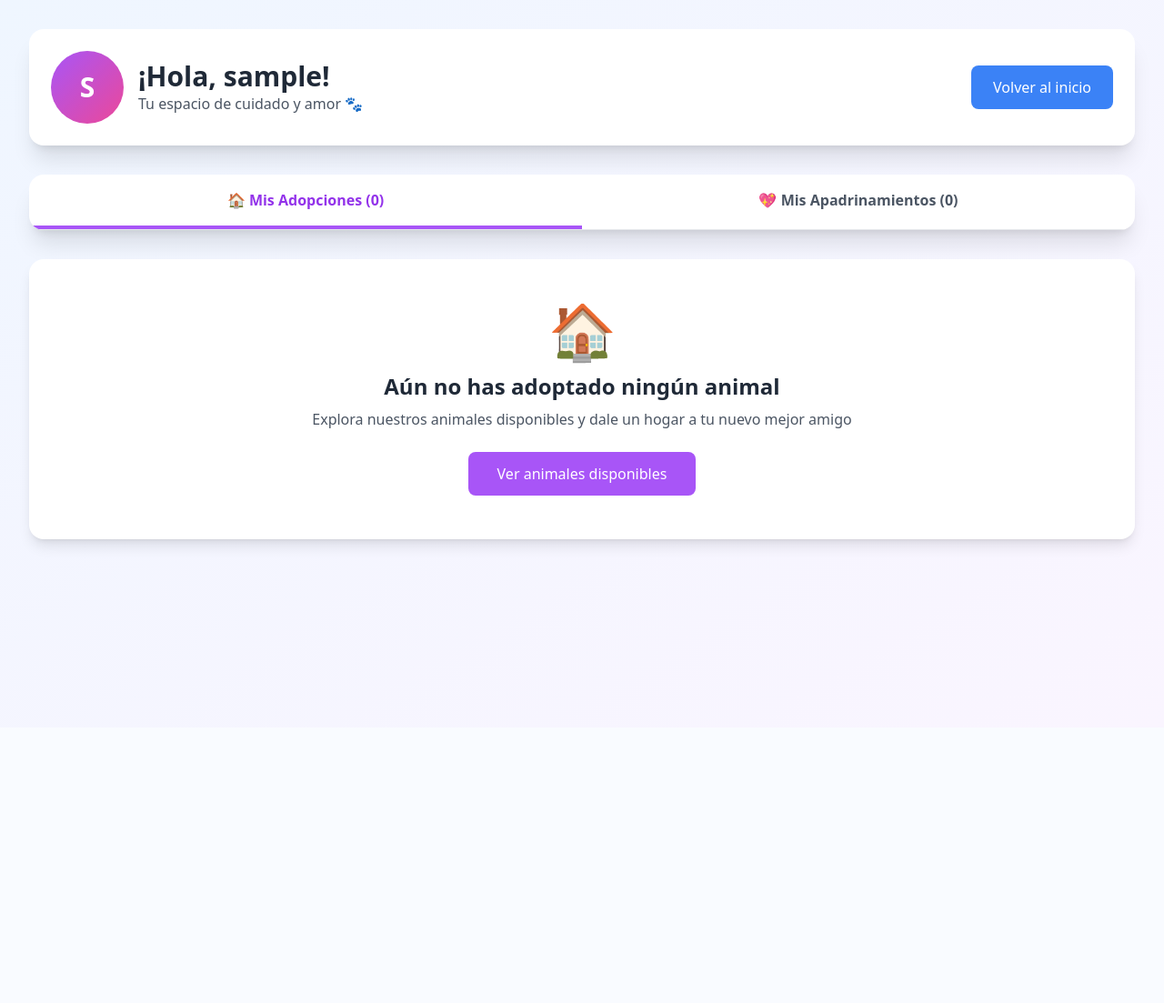
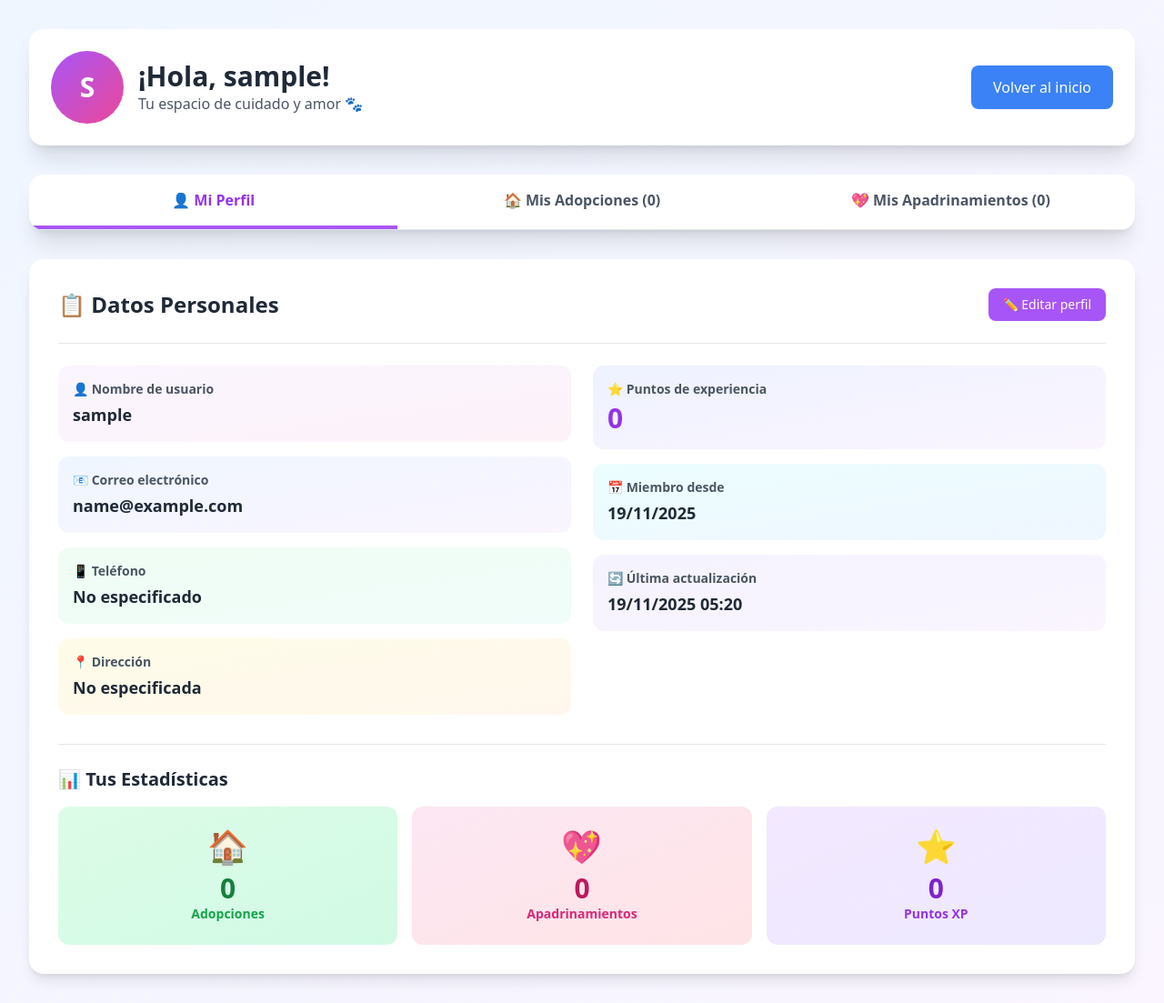
Before and after one commit to Thomas-Cornejo/appfundationwDj, a Django app: page /users/perfil/ in a window 1280 px wide. Shown: the whole page at 91% size. Before the commit the page ends 605 px from the top, so only its background shows below. Run offline with Django 5.2, Linux system fonts and the light colour scheme; the visitor is signed in with stand-in values (Sample User, id 1); data that the repository does not hold is empty; some libraries are stand-ins or nearby versions.

Commit message:
feat: update profile template to support user profile editing and viewing

```diff
--- a/users/templates/users/perfil.html
+++ b/users/templates/users/perfil.html
@@ -22,18 +22,108 @@
     </div>
 
     <div class="bg-white rounded-2xl shadow-xl overflow-hidden mb-8">
-      <div class="flex border-b border-gray-200">
-        <button onclick="switchTab('adoptions')" id="tab-adoptions" class="flex-1 py-4 px-6 text-center font-semibold transition border-b-4 border-purple-500 text-purple-600">
-          🏠 Mis Adopciones ({{ adoptions.count }})
+      <div class="flex border-b border-gray-200 overflow-x-auto">
+        <button onclick="switchTab('profile')" id="tab-profile" class="flex-1 py-4 px-6 text-center font-semibold transition border-b-4 border-purple-500 text-purple-600 whitespace-nowrap">
+          👤 Mi Perfil
         </button>
-        <button onclick="switchTab('sponsorships')" id="tab-sponsorships" class="flex-1 py-4 px-6 text-center font-semibold transition border-b-4 border-transparent text-gray-600 hover:text-purple-600">
-          💖 Mis Apadrinamientos ({{ sponsorships|length }})
+        <button onclick="switchTab('adoptions')" id="tab-adoptions" class="flex-1 py-4 px-6 text-center font-semibold transition border-b-4 border-transparent text-gray-600 hover:text-purple-600 whitespace-nowrap">
+          🏠 Mis Adopciones ({{ adoptions.count|default:0 }})
+        </button>
+        <button onclick="switchTab('sponsorships')" id="tab-sponsorships" class="flex-1 py-4 px-6 text-center font-semibold transition border-b-4 border-transparent text-gray-600 hover:text-purple-600 whitespace-nowrap">
+          💖 Mis Apadrinamientos ({{ sponsorships|length|default:0 }})
         </button>
       </div>
     </div>
 
-    <div id="content-adoptions" class="tab-content">
-      {% if has_adoptions %}
+    <!-- Sección de Perfil -->
+    <div id="content-profile" class="tab-content">
+      <div class="bg-white rounded-2xl shadow-lg p-8">
+        <div class="flex items-center justify-between mb-6 pb-6 border-b border-gray-200">
+          <h2 class="text-2xl font-bold text-gray-800">📋 Datos Personales</h2>
+          <a href="{% url 'edit_profile' %}" class="px-4 py-2 bg-purple-500 text-white rounded-lg hover:bg-purple-600 transition text-sm">
+            ✏️ Editar perfil
+          </a>
+        </div>
+
+        <div class="grid grid-cols-1 md:grid-cols-2 gap-6">
+          <!-- Información básica -->
+          <div class="space-y-4">
+            <div class="bg-gradient-to-br from-purple-50 to-pink-50 rounded-xl p-4">
+              <label class="text-sm font-semibold text-gray-600 block mb-1">👤 Nombre de usuario</label>
+              <p class="text-lg font-bold text-gray-800">{{ user.username }}</p>
+            </div>
+
+            <div class="bg-gradient-to-br from-blue-50 to-purple-50 rounded-xl p-4">
+              <label class="text-sm font-semibold text-gray-600 block mb-1">📧 Correo electrónico</label>
+              <p class="text-lg font-bold text-gray-800">{{ user.email|default:"No especificado" }}</p>
+            </div>
+
+            <div class="bg-gradient-to-br from-green-50 to-teal-50 rounded-xl p-4">
+              <label class="text-sm font-semibold text-gray-600 block mb-1">📱 Teléfono</label>
+              <p class="text-lg font-bold text-gray-800">{{ user.phone|default:"No especificado" }}</p>
+            </div>
+
+            <div class="bg-gradient-to-br from-yellow-50 to-orange-50 rounded-xl p-4">
+              <label class="text-sm font-semibold text-gray-600 block mb-1">📍 Dirección</label>
+              <p class="text-lg font-bold text-gray-800">{{ user.address|default:"No especificada" }}</p>
+            </div>
+          </div>
+
+          <!-- Información adicional -->
+          <div class="space-y-4">
+            <div class="bg-gradient-to-br from-indigo-50 to-purple-50 rounded-xl p-4">
+              <label class="text-sm font-semibold text-gray-600 block mb-1">⭐ Puntos de experiencia</label>
+              <p class="text-3xl font-bold text-transparent bg-clip-text bg-gradient-to-r from-purple-600 to-pink-600">
+                {{ user.experience_points }}
+              </p>
+            </div>
+
+            {% if user.shelter %}
+            <div class="bg-gradient-to-br from-pink-50 to-red-50 rounded-xl p-4">
+              <label class="text-sm font-semibold text-gray-600 block mb-1">🏢 Albergue asignado</label>
+              <p class="text-lg font-bold text-gray-800">{{ user.shelter.name }}</p>
+            </div>
+            {% endif %}
+
+            <div class="bg-gradient-to-br from-cyan-50 to-blue-50 rounded-xl p-4">
+              <label class="text-sm font-semibold text-gray-600 block mb-1">📅 Miembro desde</label>
+              <p class="text-lg font-bold text-gray-800">{{ user.created_at|date:"d/m/Y" }}</p>
+            </div>
+
+            <div class="bg-gradient-to-br from-violet-50 to-purple-50 rounded-xl p-4">
+              <label class="text-sm font-semibold text-gray-600 block mb-1">🔄 Última actualización</label>
+              <p class="text-lg font-bold text-gray-800">{{ user.updated_at|date:"d/m/Y H:i" }}</p>
+            </div>
+          </div>
+        </div>
+
+        <!-- Estadísticas del usuario -->
+        <div class="mt-8 pt-6 border-t border-gray-200">
+          <h3 class="text-xl font-bold text-gray-800 mb-4">📊 Tus Estadísticas</h3>
+          <div class="grid grid-cols-1 md:grid-cols-3 gap-4">
+            <div class="bg-gradient-to-br from-green-100 to-emerald-100 rounded-xl p-6 text-center">
+              <div class="text-4xl mb-2">🏠</div>
+              <p class="text-3xl font-bold text-green-700">{{ adoptions.count|default:0 }}</p>
+              <p class="text-sm text-green-600 font-semibold">Adopciones</p>
+            </div>
+            <div class="bg-gradient-to-br from-pink-100 to-rose-100 rounded-xl p-6 text-center">
+              <div class="text-4xl mb-2">💖</div>
+              <p class="text-3xl font-bold text-pink-700">{{ sponsorships|length|default:0 }}</p>
+              <p class="text-sm text-pink-600 font-semibold">Apadrinamientos</p>
+            </div>
+            <div class="bg-gradient-to-br from-purple-100 to-violet-100 rounded-xl p-6 text-center">
+              <div class="text-4xl mb-2">⭐</div>
+              <p class="text-3xl font-bold text-purple-700">{{ user.experience_points }}</p>
+              <p class="text-sm text-purple-600 font-semibold">Puntos XP</p>
+            </div>
+          </div>
+        </div>
+      </div>
+    </div>
+
+    <!-- Sección de Adopciones -->
+    <div id="content-adoptions" class="tab-content hidden">
+      {% if adoptions and adoptions.count > 0 %}
         <div class="grid grid-cols-1 md:grid-cols-2 lg:grid-cols-3 gap-6">
           {% for adoption in adoptions %}
             <div class="bg-white rounded-2xl shadow-lg overflow-hidden hover:shadow-2xl transition transform hover:-translate-y-1">
@@ -71,8 +161,9 @@
       {% endif %}
     </div>
 
+    <!-- Sección de Apadrinamientos -->
     <div id="content-sponsorships" class="tab-content hidden">
-      {% if has_sponsorships %}
+      {% if sponsorships and sponsorships|length > 0 %}
         <div class="grid grid-cols-1 md:grid-cols-2 lg:grid-cols-3 gap-6">
           {% for item in sponsorships %}
             <a href="{% url 'gamifications:dashboard' item.animal.id %}" class="block group">
--- a/users/urls.py
+++ b/users/urls.py
@@ -14,4 +14,5 @@ urlpatterns = [
     ),
     path("home/", HomeView.as_view(template_name="users/home.html"), name="home"),
     path("perfil/", views.perfil, name="perfil"),
+    path("perfil/editar/", views.edit_profile, name="edit_profile"),
 ]
--- a/users/views.py
+++ b/users/views.py
@@ -1,5 +1,6 @@
+from django.contrib import messages
 from django.contrib.auth.decorators import login_required
-from django.shortcuts import render
+from django.shortcuts import redirect, render
 from django.urls import reverse_lazy
 from django.views.generic import CreateView, TemplateView
 
@@ -46,10 +47,34 @@ def perfil(request):
             )
 
     context = {
-        "adoptions": adoptions,
-        "sponsorships": sponsorships_with_care,
+        "adoptions": adoptions if adoptions.exists() else [],
+        "sponsorships": sponsorships_with_care if sponsorships_with_care else [],
         "has_adoptions": adoptions.exists(),
         "has_sponsorships": len(sponsorships_with_care) > 0,
+        "user": request.user,
     }
 
     return render(request, "users/perfil.html", context)
+
+
+@login_required
+def edit_profile(request):
+    """
+    Permite al usuario editar su perfil.
+    """
+    if request.method == "POST":
+        user = request.user
+
+        user.email = request.POST.get("email", user.email)
+        user.phone = request.POST.get("phone", user.phone)
+        user.address = request.POST.get("address", user.address)
+
+        try:
+            user.full_clean()
+            user.save()
+            messages.success(request, "Perfil actualizado correctamente")
+            return redirect("perfil")
+        except Exception as e:
+            messages.error(request, f"Error al actualizar: {str(e)}")
+
+    return render(request, "users/edit_profile.html", {"user": request.user})
```
Also changed, not shown: users/templates/users/edit_profile.html (added, +122 -0 lines).
